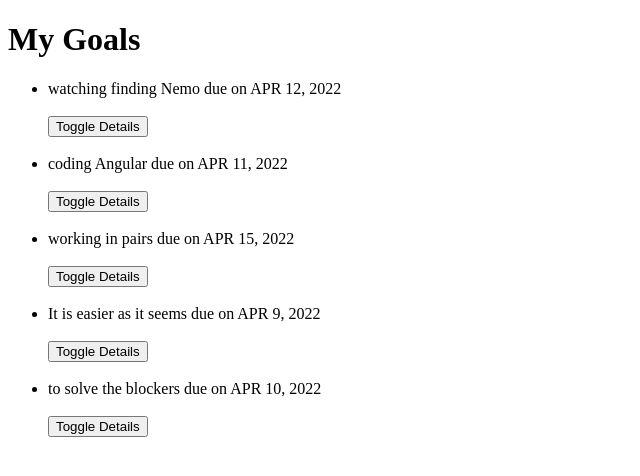
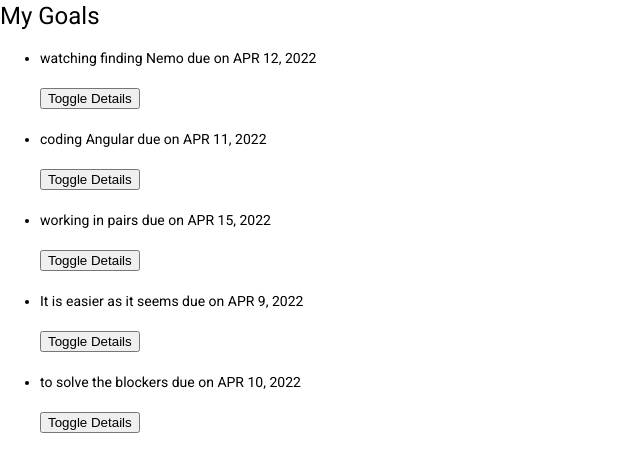
Before and after one commit to BeatriceWambuiMbugua/Goals, an Angular app: page / in a window 1280 px wide. Shown: the top 476 px of the page, without its empty margins (0-640 px from the left). Built offline with nearby package versions, Linux system fonts and the light colour scheme.

Commit message:
add bootstrap in the project

```diff
--- a/angular.json
+++ b/angular.json
@@ -27,6 +27,7 @@
               "src/assets"
             ],
             "styles": [
+              "./node_modules/@angular/material/prebuilt-themes/pink-bluegrey.css",
               "src/styles.css"
             ],
             "scripts": []
@@ -94,6 +95,7 @@
               "src/assets"
             ],
             "styles": [
+              "./node_modules/@angular/material/prebuilt-themes/pink-bluegrey.css",
               "src/styles.css"
             ],
             "scripts": []
--- a/package.json
+++ b/package.json
@@ -11,13 +11,16 @@
   "private": true,
   "dependencies": {
     "@angular/animations": "~13.3.0",
+    "@angular/cdk": "^13.3.2",
     "@angular/common": "~13.3.0",
     "@angular/compiler": "~13.3.0",
     "@angular/core": "~13.3.0",
     "@angular/forms": "~13.3.0",
+    "@angular/material": "^13.3.2",
     "@angular/platform-browser": "~13.3.0",
     "@angular/platform-browser-dynamic": "~13.3.0",
     "@angular/router": "~13.3.0",
+    "bootstrap": "^5.1.3",
     "rxjs": "~7.5.0",
     "tslib": "^2.3.0",
     "zone.js": "~0.11.4"
--- a/src/app/goal/goal-detail/goal-detail.component.html
+++ b/src/app/goal/goal-detail/goal-detail.component.html
@@ -1,3 +1,3 @@
 <p>{{ kimberly.description }}</p>
 <p>This goal will complete in {{ kimberly.completeDate | dateCount }} days</p>
-<button (click)="goalComplete(true)">Complete</button>
+<button mat-raised-button (click)="goalDelete(true)">Delete Goal</button>
--- a/src/app/goal/goal-detail/goal-detail.component.ts
+++ b/src/app/goal/goal-detail/goal-detail.component.ts
@@ -12,7 +12,7 @@
 
   @Output() isComplete = new EventEmitter<boolean>();
 
-  goalComplete(complete: boolean) {
+  goalDelete(complete: boolean) {
     this.isComplete.emit(complete);
   }
 
--- a/src/app/goal/goal.component.html
+++ b/src/app/goal/goal.component.html
@@ -13,7 +13,7 @@
       <app-goal-detail
         *ngIf="goalies.showDescription"
         [kimberly]="goalies"
-        (isComplete)="completeGoal($event, i)"
+        (isComplete)="deleteGoal($event, i)"
       ></app-goal-detail>
     </div>
   </ul>
--- a/src/app/goal/goal.component.ts
+++ b/src/app/goal/goal.component.ts
@@ -31,9 +31,15 @@
     this.goals[index].showDescription = !this.goals[index].showDescription;
   }
 
-  completeGoal(isComplete: any, index: number) {
+  deleteGoal(isComplete: any, index: number) {
     if (isComplete) {
-      this.goals.splice(index, 1);
+      let toDelete = confirm(
+        `Are you sure you want to delete ${this.goals[index].name}?`
+      );
+
+      if (toDelete) {
+        this.goals.splice(index, 1);
+      }
     }
   }
   constructor() {}
--- a/src/index.html
+++ b/src/index.html
@@ -6,8 +6,11 @@
     <base href="/" />
     <meta name="viewport" content="width=device-width, initial-scale=1" />
     <link rel="icon" type="image/x-icon" href="favicon.ico" />
-  </head>
-  <body>
+      <link rel="preconnect" href="https://fonts.gstatic.com">
+    <link href="https://fonts.googleapis.com/css2?family=Roboto:wght@300;400;500&display=swap" rel="stylesheet">
+    <link href="https://fonts.googleapis.com/icon?family=Material+Icons" rel="stylesheet">
+</head>
+  <body class="mat-typography">
     <app-root></app-root>
   </body>
 </html>
--- a/src/styles.css
+++ b/src/styles.css
@@ -1 +1,4 @@
 /* You can add global styles to this file, and also import other style files */
+
+html, body { height: 100%; }
+body { margin: 0; font-family: Roboto, "Helvetica Neue", sans-serif; }
```
Also changed, not shown: src/app/app.module.ts (+8 -4 lines), 1 other file (tests, documents, lock files or other folders).
